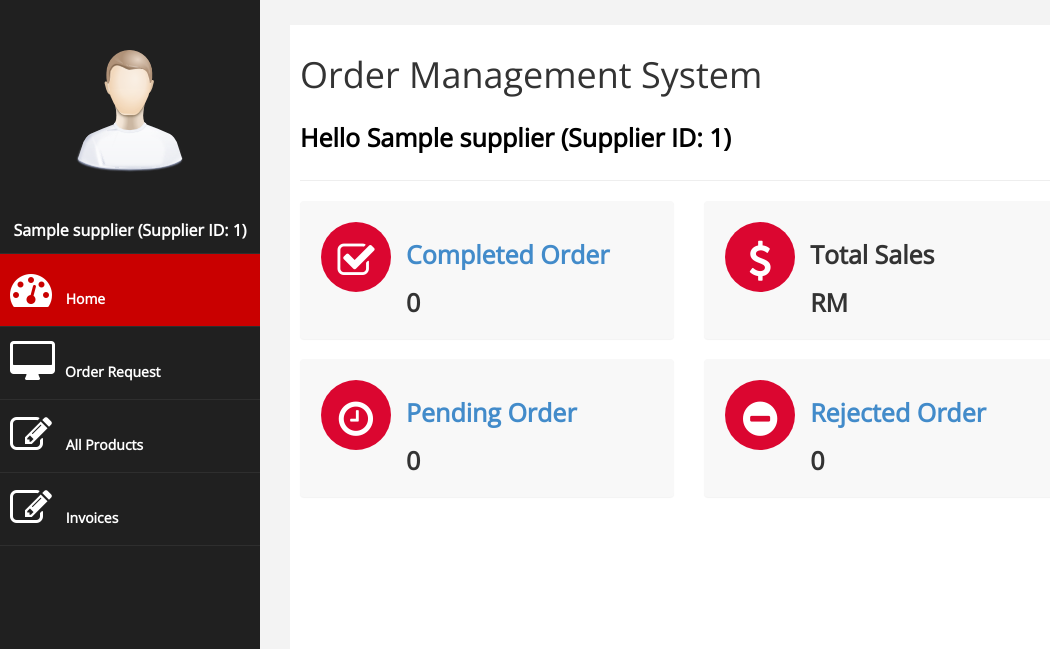
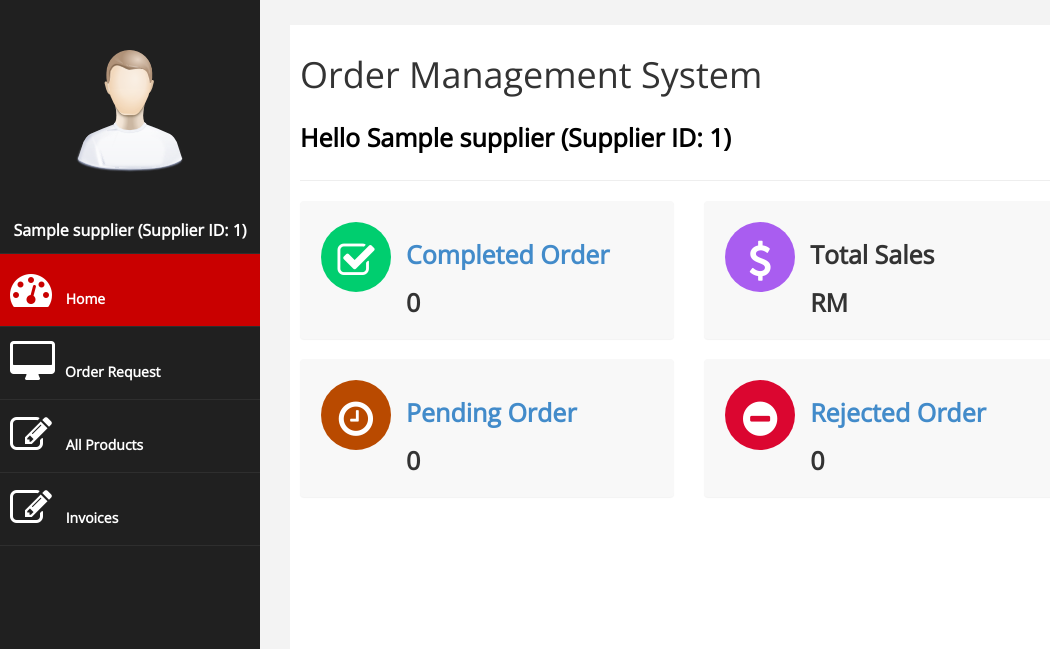
Before and after one commit to nasuhasri/TS-System, a PHP site: page /homepageSupp.php in a window 1280 px wide. Shown: the part 60-709 px from the top of the page, without its empty margins (0-1050 px from the left). Run offline with PHP 8.4, Linux system fonts and the light colour scheme; the visitor is signed in with stand-in values (Sample User, id 1); tables that the repository leaves empty or names only in its code hold one stand-in row (values such as "Sample post").

Commit message:
Change icon background color

```diff
--- a/homepageSupp.php
+++ b/homepageSupp.php
@@ -76,7 +76,7 @@
                         <!-- First TexBox (Completed Order) -->
 					    <div class="col-md-5 col-sm-10 col-xs-10">
 				            <div class="panel panel-back noti-box">
-                                <span class="icon-box bg-color-red set-icon">
+                                <span class="icon-box bg-color-green set-icon">
                                     <i class="fa fa-check-square-o"></i>
                                 </span>
 
@@ -120,7 +120,7 @@
                         <!-- Second TextBox (Total Sales) -->
                         <div class="col-md-5 col-sm-10 col-xs-10">
 				            <div class="panel panel-back noti-box">
-                                <span class="icon-box bg-color-red set-icon">
+                                <span class="icon-box bg-color-blue set-icon">
                                     <i class="fa fa-dollar"></i>
                                 </span>
 
@@ -161,7 +161,7 @@
                         <!-- First text-box (Pending Order)  -->
                         <div class="col-md-5 col-sm-10 col-xs-10">
                             <div class="panel panel-back noti-box">
-                                <span class="icon-box bg-color-red set-icon">
+                                <span class="icon-box bg-color-brown set-icon">
                                     <i class="fa fa-clock-o"></i>
                                 </span>
                                 <div class="text-box" >
```
Also changed, not shown: homepage.php (+4 -4 lines).
